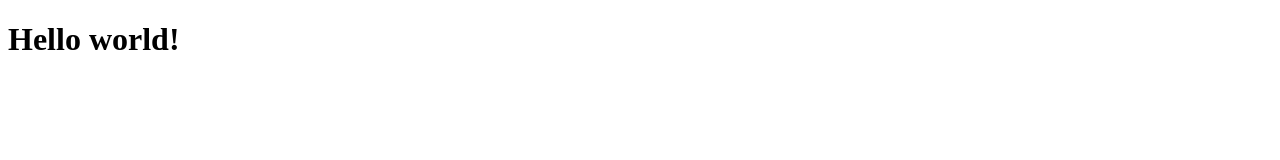
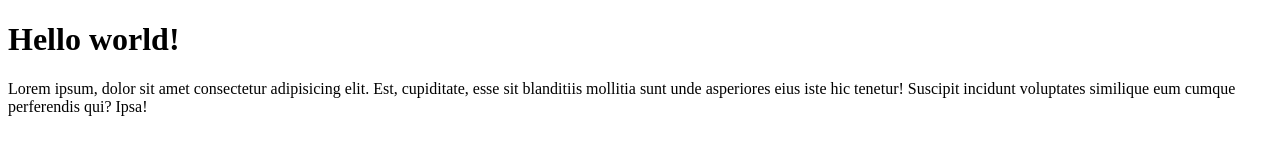
Before and after one commit to rokib08/rkb-git-test, a plain HTML site: page index.html in a window 1280 px wide. Drawn offline with Linux system fonts and the light colour scheme.

Commit message:
menambahkan paragraf

```diff
--- a/index.html
+++ b/index.html
@@ -7,5 +7,6 @@
 </head>
 <body>
     <h1>Hello world!</h1>
+    <p>Lorem ipsum, dolor sit amet consectetur adipisicing elit. Est, cupiditate, esse sit blanditiis mollitia sunt unde asperiores eius iste hic tenetur! Suscipit incidunt voluptates similique eum cumque perferendis qui? Ipsa!</p>
 </body>
 </html>
```
